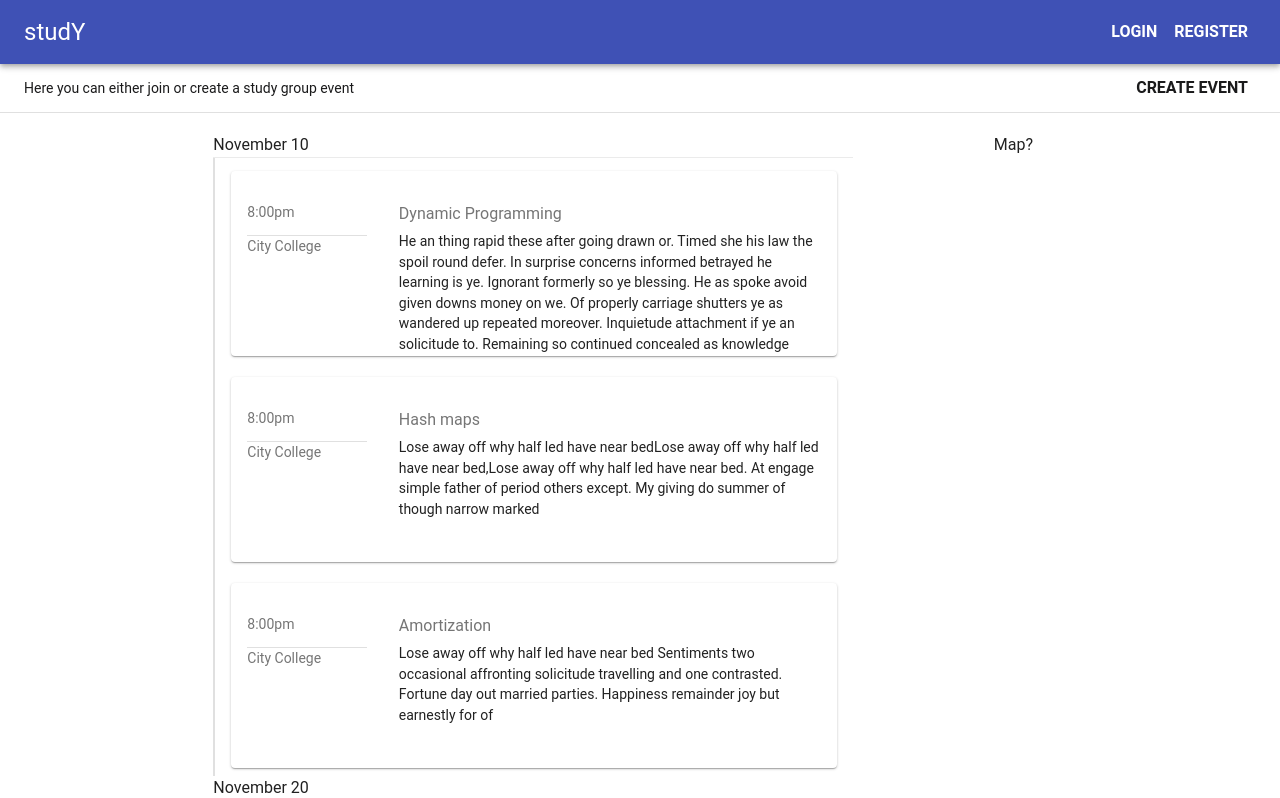
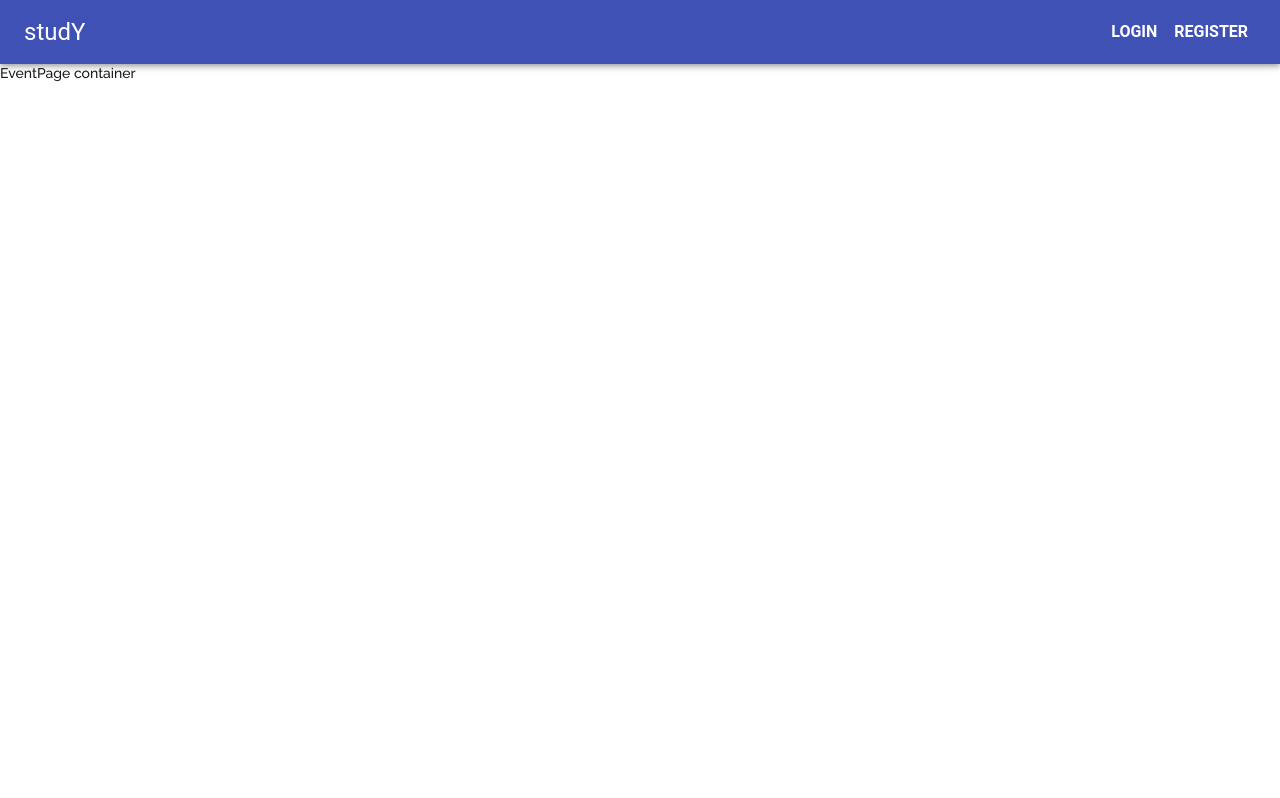
Before and after one commit to vhong000/studY, a React (Create React App) app in the folder frontend/: page /art/1/0 in a window 1280 px wide. Shown: the top 798 px of the page. Built offline with nearby package versions, Linux system fonts and the light colour scheme.

Commit message:
link to event page form card list

```diff
--- a/frontend/src/components/EventList/EventList.js
+++ b/frontend/src/components/EventList/EventList.js
@@ -38,7 +38,7 @@ class EventList extends Component {
 
     render() {
         const { listofevents } = this.props;
-        console.log("Eventlist[0]", listofevents);
+        console.log("Eventlist[0]", this.props);
 
         const renderEventCardGrid = () => {
 
@@ -59,7 +59,7 @@ class EventList extends Component {
             const events = eventArray.map((event) =>
                 <div className={classNames(classes.column, classes.helper)}>
                     <Grid className={classes.item_grid} item >
-                        <EventListCard event={event} />
+                        <EventListCard event={event} params={this.props.params} />
                     </Grid>
                 </div>
             );
--- a/frontend/src/components/EventList/EventListCard.js
+++ b/frontend/src/components/EventList/EventListCard.js
@@ -35,10 +35,12 @@ class EventListCard extends Component {
     }
 
     render() {
-        const { classes, event } = this.props;
+        const { classes, event, params } = this.props;
         const bull = <span className={classes.bullet}>•</span>;
         return (
             <Card className={classes.card}>
+            <CardActionArea component={Link}
+                to={`/${params.category}/${params.subtopic}/${event.id}`}>
                 <Grid className={classes.main_grid} container sm={12}>
                     <Grid item sm={3}>
                         <CardContent>
@@ -62,7 +64,6 @@ class EventListCard extends Component {
                         </CardContent>
                     </Grid>
                 </Grid>
-                <CardActionArea>
                 </CardActionArea>
             </Card>
         )
--- a/frontend/src/containers/EventListPage/EventListPage.js
+++ b/frontend/src/containers/EventListPage/EventListPage.js
@@ -19,13 +19,14 @@ class EventListPage extends Component {
 
     render() {
         const { classes } = this.props;
+        console.log("Props[0]",this.props)
         const listEvents = [
             {
                 "date": "November 10",
                 "events": [
 
                     {
-
+                        "id":0,
                         "title": "Dynamic Programming",
                         "time": "8:00pm",
                         "Description": "He an thing rapid these after going drawn or. Timed she his law the spoil round defer. In surprise concerns informed betrayed he learning is ye. Ignorant formerly so ye blessing. He as spoke avoid given downs money on we. Of properly carriage shutters ye as wandered up repeated moreover. Inquietude attachment if ye an solicitude to. Remaining so continued concealed as knowledge happiness.",
@@ -33,7 +34,7 @@ class EventListPage extends Component {
                         "spots": 5
                     },
                     {
-
+                        "id":1,
                         "title": "Hash maps",
                         "time": "8:00pm",
                         "Description": "Lose away off why half led have near bedLose away off why half led have near bed,Lose away off why half led have near bed. At engage simple father of period others except. My giving do summer of though narrow marked ",
@@ -42,7 +43,7 @@ class EventListPage extends Component {
                     },
 
                     {
-
+                        "id":2,
                         "title": "Amortization",
                         "time": "8:00pm",
                         "Description": "Lose away off why half led have near bed Sentiments two occasional affronting solicitude travelling and one contrasted. Fortune day out married parties. Happiness remainder joy but earnestly for of",
@@ -57,7 +58,7 @@ class EventListPage extends Component {
                 "events": [
 
                     {
-
+                        "id":3,
                         "title": "recursion",
                         "time": "8:00pm",
                         "Description": "Offered say Lose away off why half led have near bed visited elderly and. Waited period are played family man formed. He ye body or made on pain part meet. You one delay nor begin our folly abod",
@@ -67,7 +68,7 @@ class EventListPage extends Component {
                     },
 
                     {
-
+                        "id":4,
                         "title": "sorting",
                         "time": "8:00pm",
                         "Description": "Feel sold off Lose away off why half led have near bedLose away off why half led have near bed Lose away off why half led have near bed felt nay rose met you. We so entreaties cultivated astonished is. Was sister for few longer mrs sudden talent become. Done may bore quit evil old mile",
@@ -77,7 +78,6 @@ class EventListPage extends Component {
                 ]
             },
         ]
-        console.log("[Container]: ", this.props);
 
         return (
             <div>
@@ -89,7 +89,7 @@ class EventListPage extends Component {
                     <Button color="inherit">create event</Button>
                 </Toolbar>
                 <Divider />
-                <EventList listofevents={listEvents} />
+                <EventList listofevents={listEvents} params={this.props.match.params}/>
             </div>
         )
     }
--- /dev/null
+++ b/frontend/src/containers/EventPage/EventPage.js
@@ -0,0 +1,19 @@
+import React, { Component } from 'react';
+import { EventList } from '../../components';
+
+class EventPage extends Component {
+
+
+    render() {
+        const { classes } = this.props;
+
+        return (
+            <div>
+                EventPage container
+            </div>
+        )
+    }
+
+}
+
+export default EventPage;
--- a/frontend/src/containers/index.js
+++ b/frontend/src/containers/index.js
@@ -1,2 +1,3 @@
 export {default as EventListPage} from './EventListPage/EventListPage'
 export {default as Header } from './header';
+export {default as EventPage } from './EventPage/EventPage';
--- a/frontend/src/index.js
+++ b/frontend/src/index.js
@@ -6,7 +6,7 @@ import App from './App';
 import { Login, Register } from './components';
 import EventForm from './containers/eventForm';
 import Subtopic from './components/Subtopic/Subtopic';
-import { EventListPage, Header } from './containers';
+import { EventListPage, Header, EventPage } from './containers';
 import * as serviceWorker from './serviceWorker';
 
 import { Provider } from 'react-redux';
@@ -76,7 +76,8 @@ ReactDOM.render(
 				<Route exact path="/science"
 					render={(props) => <Subtopic subtopic={subtopics.science} category={"science"}/> }/>
 
-				<Route path="/:category/:subtopic" component={EventListPage}/>
+				<Route exact path="/:category/:subtopic" component={EventListPage}/>
+				<Route exact path="/:category/:subtopic/:eventId" component={EventPage}/>
 
 			</div>
 		</Router>
@@ -84,6 +85,8 @@ ReactDOM.render(
 	document.getElementById('root')
 );
 
+//notes -> if we decide to do a search feature we would have another route for event page
+
 // If you want your app to work offline and load faster, you can change
 // unregister() to register() below. Note this comes with some pitfalls.
 // Learn more about service workers: http://bit.ly/CRA-PWA
```
Also changed, not shown: frontend/src/components/EventHomePage/EventHomePage.js (added, +54 -0 lines).
